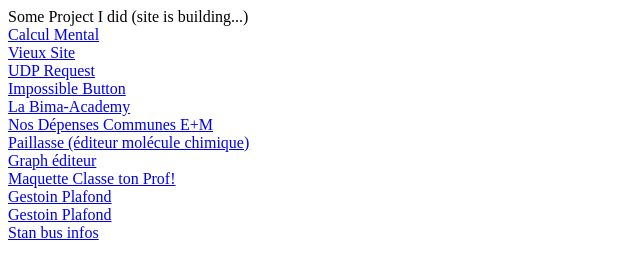
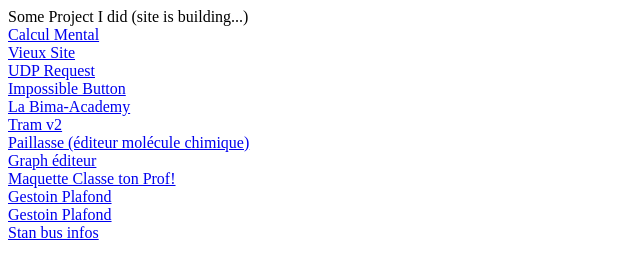
Before and after one commit to MathKode/MathKode.github.io, a plain HTML site: page index.html in a window 1280 px wide. Shown: the whole page, without its empty margins (0-640 px from the left). Drawn offline with Linux system fonts and the light colour scheme.

Commit message:
Replace link to Dépenses Communes with Tram v2

```diff
--- a/index.html
+++ b/index.html
@@ -18,7 +18,7 @@
     <br>
     <a href="projet/BimaAcademy/main.html">La Bima-Academy</a>
     <br>
-    <a href="projet/DépensesCommunes/index.html">Nos Dépenses Communes E+M</a>
+    <a href="projet/tram_v2/index.html">Tram v2</a>
     <br>
     <a href="projet/Paillasse/paillasse%20(2).html">Paillasse (éditeur molécule chimique)</a>
     <br>
```
